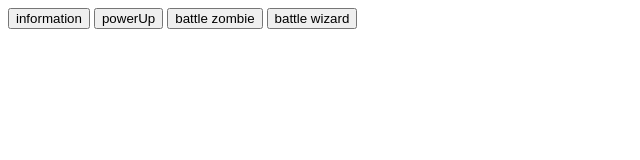
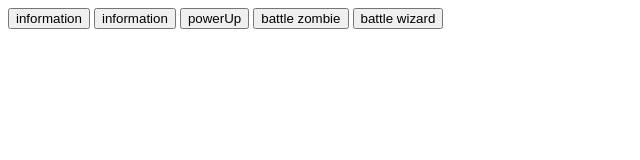
Before and after one commit to rezolyt/game1, a plain HTML site: page index.html in a window 1280 px wide. Shown: the whole page, without its empty margins (0-640 px from the left). Drawn offline with Linux system fonts and the light colour scheme.

Commit message:
Добавление функции проверки уровня, в цикле while

```diff
--- a/game.js
+++ b/game.js
@@ -88,3 +88,16 @@ else {
 
 alert(`Your lvl whas ${lvlOld} new - ${lvlNew}, you have ${hero.points} points`);
 }
+function currentLvl(hero) {
+    currentExp = hero.exp;
+    let lvlOld = hero.lvl;
+    let lvlNew;
+    let i = 0;
+    while (currentExp < lvlMap[i] ) {
+        lvl = i;
+        i++;
+    }
+
+
+alert(`Your lvl  ${lvl}`);
+}
--- a/index.html
+++ b/index.html
@@ -9,6 +9,7 @@
 </head>
 <body>
     <button onclick="cahar(caracters.hero)">information</button>
+    <button onclick="currentLvl(caracters.hero)">information</button>
     <button onclick="powerUp(caracters.hero)">powerUp</button>
     <button onclick="battle(caracters.zombie)">battle zombie</button>
     <button onclick="battle(caracters.wizard)">battle wizard</button>
```
